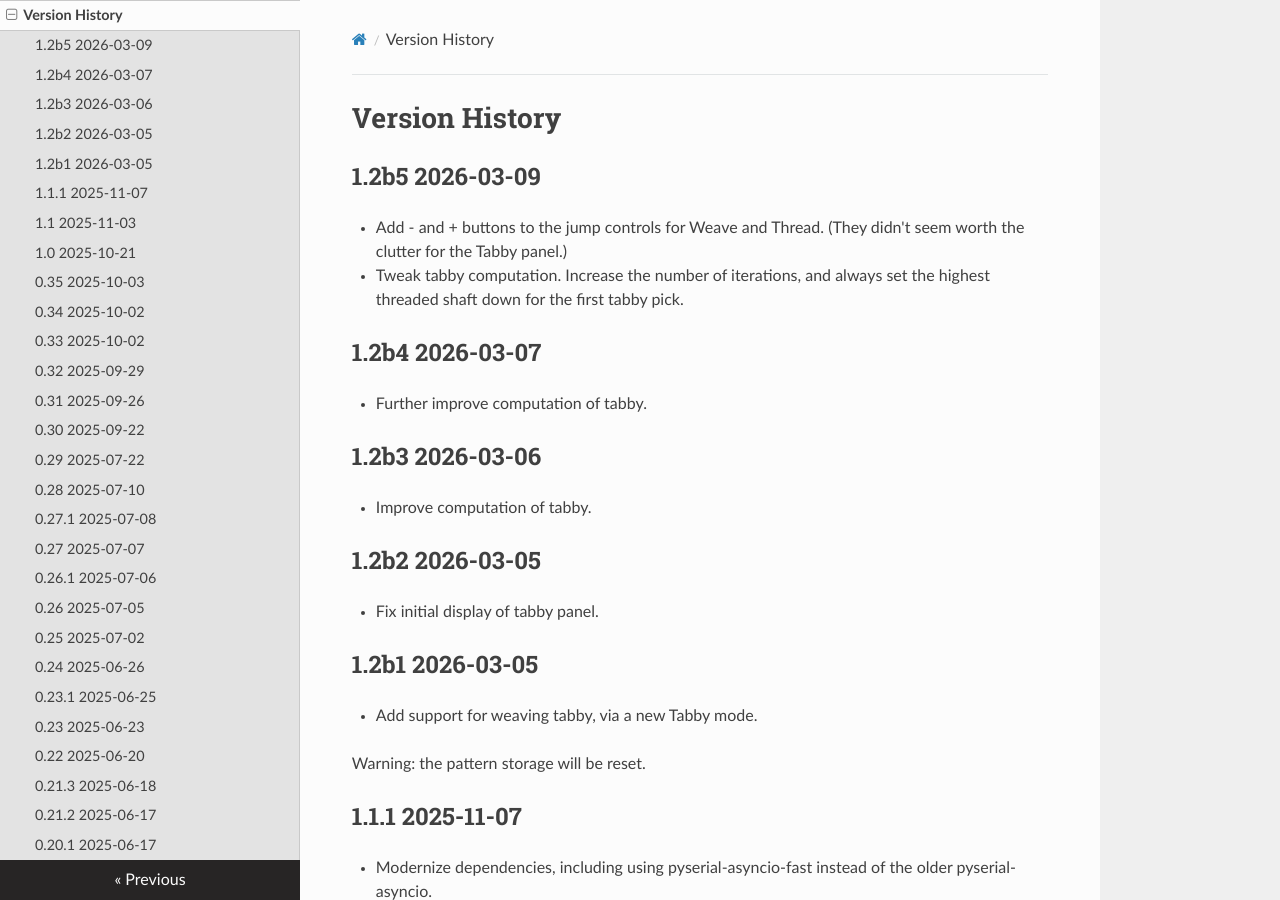
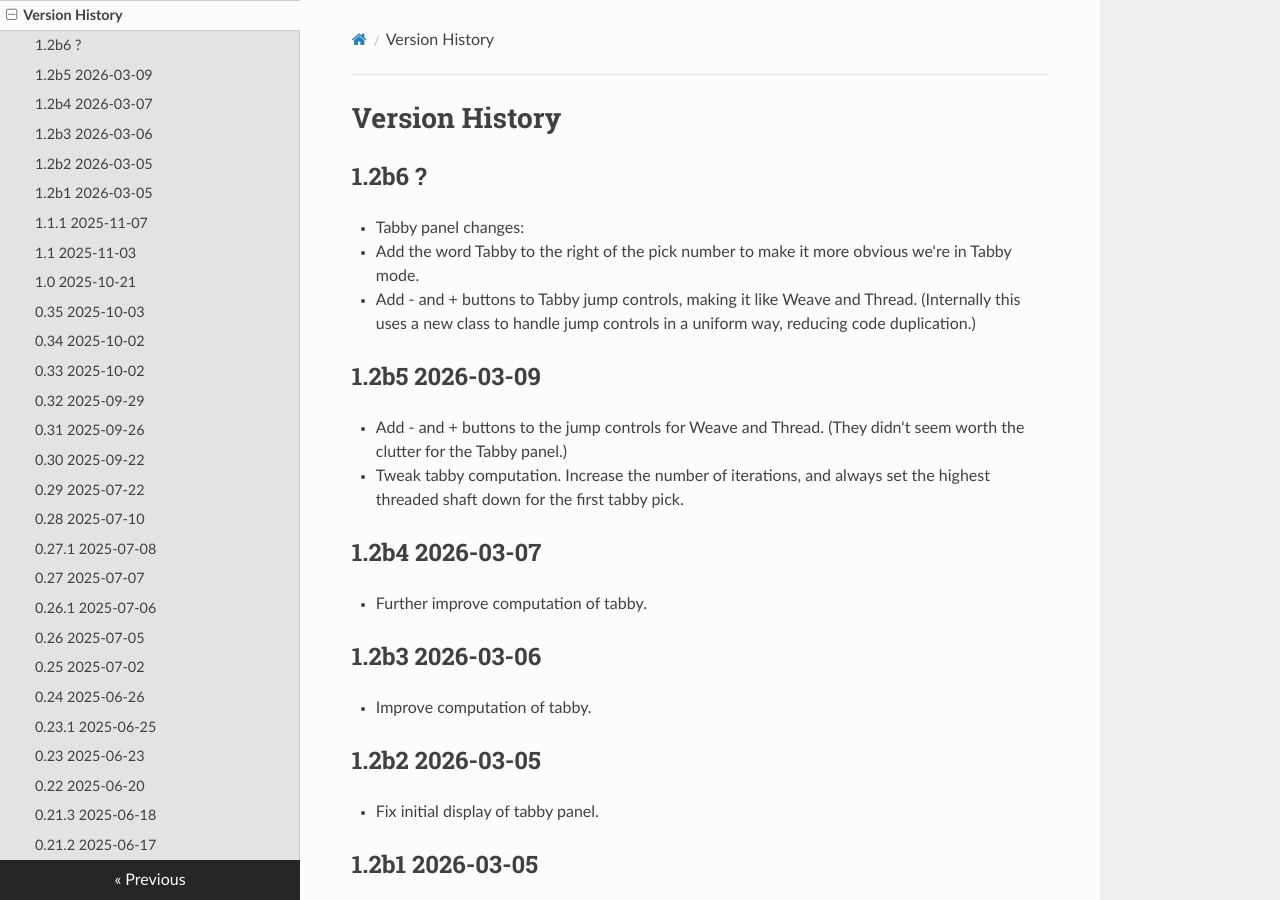
Before and after one commit to r-owen/base_loom_server, an MkDocs documentation site: the page built from docs/version_history.md, in a window 1280 px wide and 900 px high. Built offline with MkDocs 1.6.1, drawn with Linux system fonts in a browser that asks for light colours; nearby versions of some CDN libraries.

Commit message:
Partially update version history (no date)

```diff
--- a/docs/version_history.md
+++ b/docs/version_history.md
@@ -1,4 +1,12 @@
 # Version History
+
+## 1.2b6 ?
+
+* Tabby panel changes:
+
+  * Add the word Tabby to the right of the pick number to make it more obvious we're in Tabby mode.
+  * Add - and + buttons to Tabby jump controls, making it like Weave and Thread.
+    (Internally this uses a new class to handle jump controls in a uniform way, reducing code duplication.)
 
 ## 1.2b5 2026-03-09
 
```
